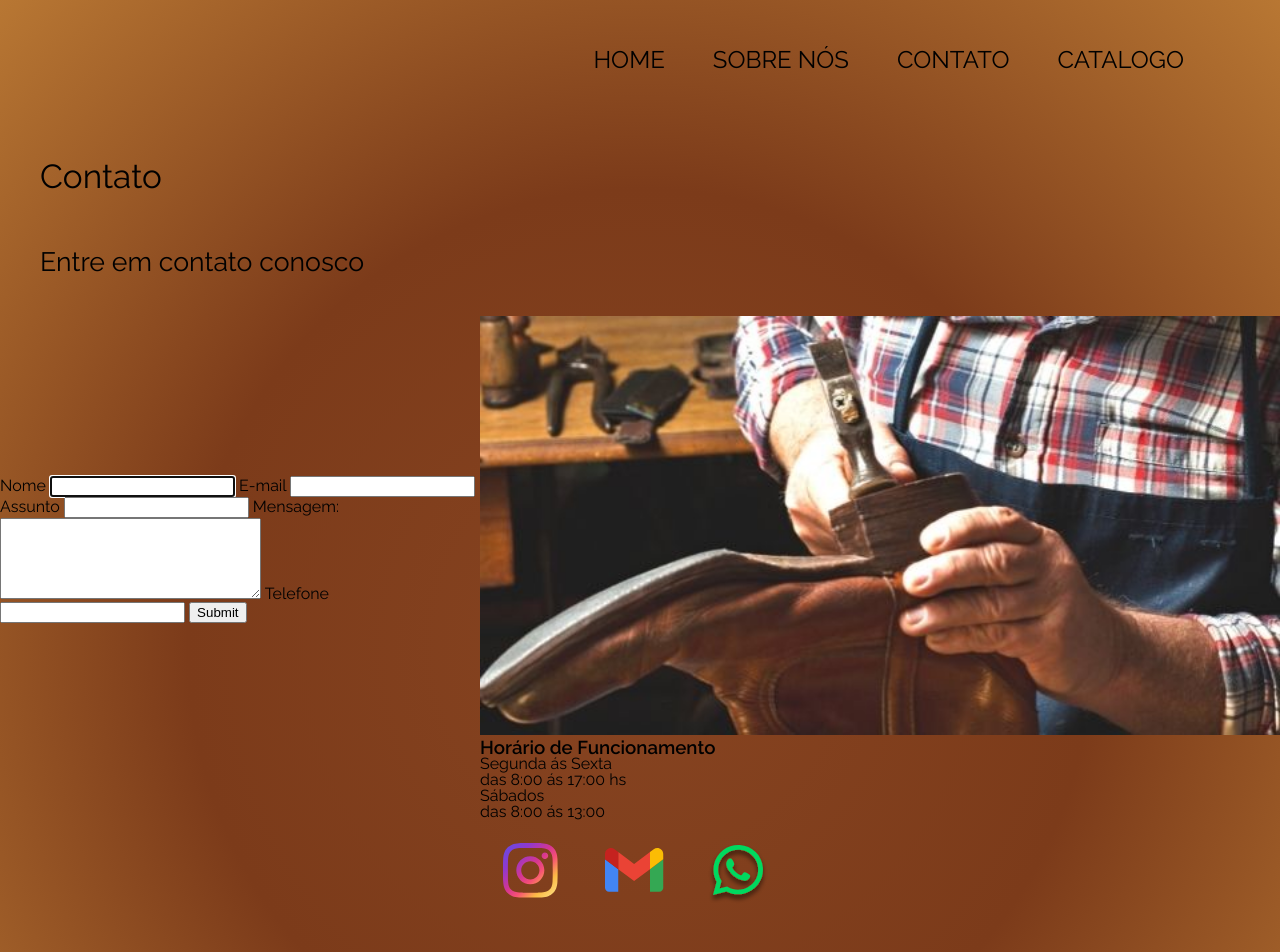
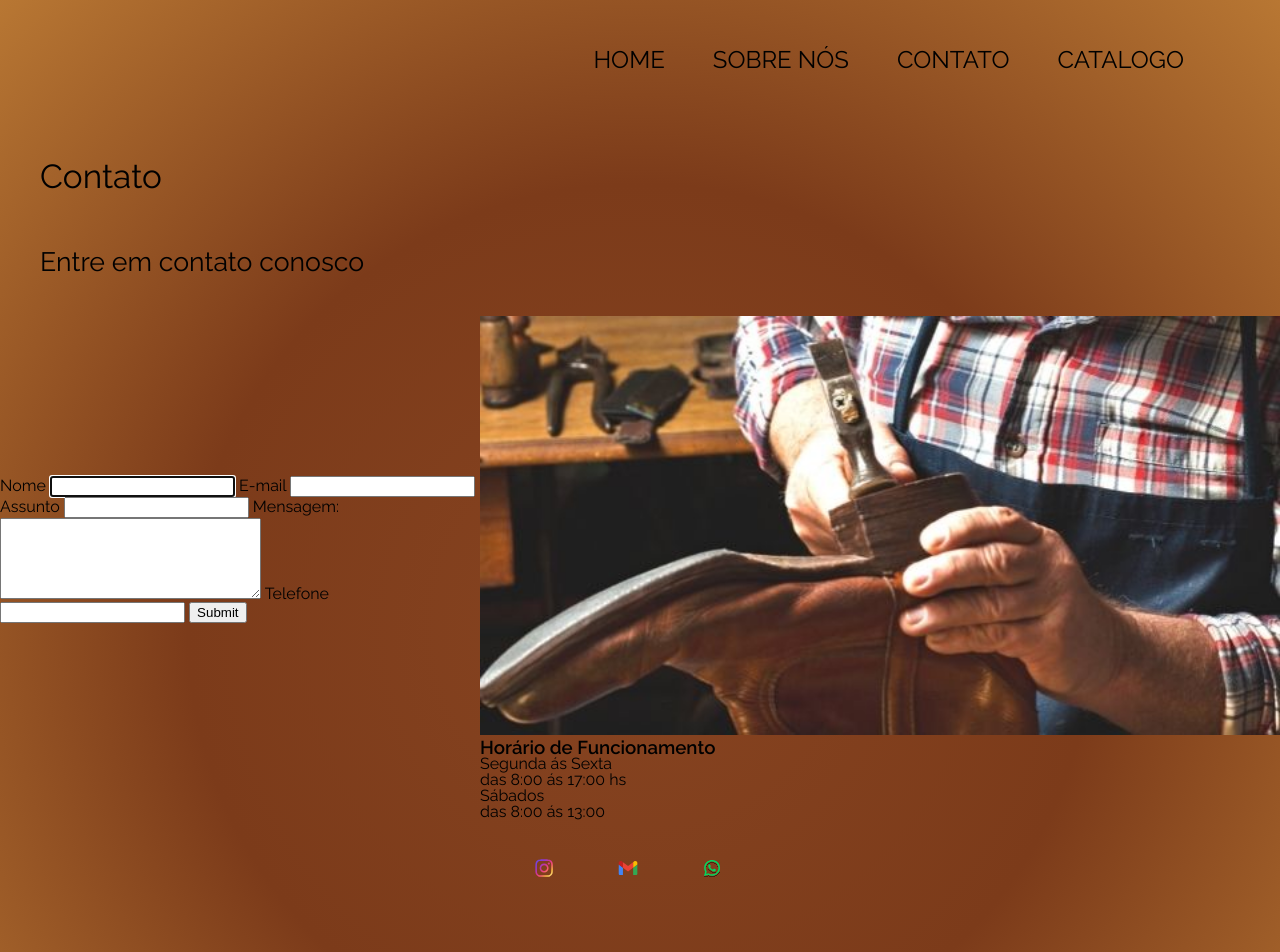
Before and after one commit to giperuzzo/sapataria-arnaldo, a plain HTML site: page contato.html in a window 1280 px wide. Shown: the top 952 px of the page. Drawn offline with Linux system fonts and the light colour scheme.

Commit message:
estilização icons

```diff
--- a/css/style.css
+++ b/css/style.css
@@ -113,7 +113,7 @@ main {
 
 .container {
     display: flex;
-    justify-content: ;
+    justify-content: space-between;
 }
 
 .container > aside  >img {
@@ -126,3 +126,10 @@ width: 800px;
     font-weight: 600 ;
 
 }
+
+.social-icons {
+
+    height: 2rem;
+    padding-top: 2rem;
+    padding-left: 3rem;
+}
```
